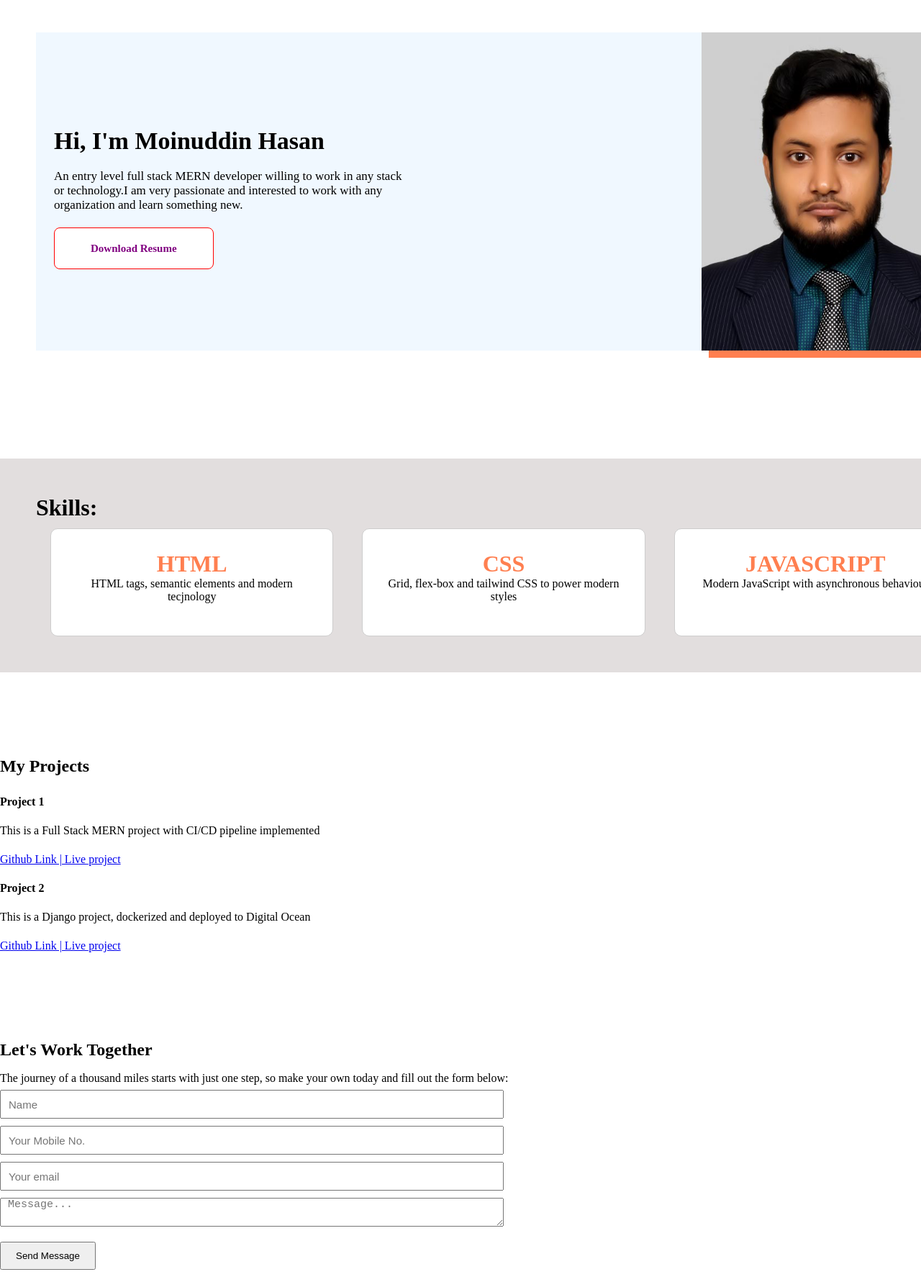
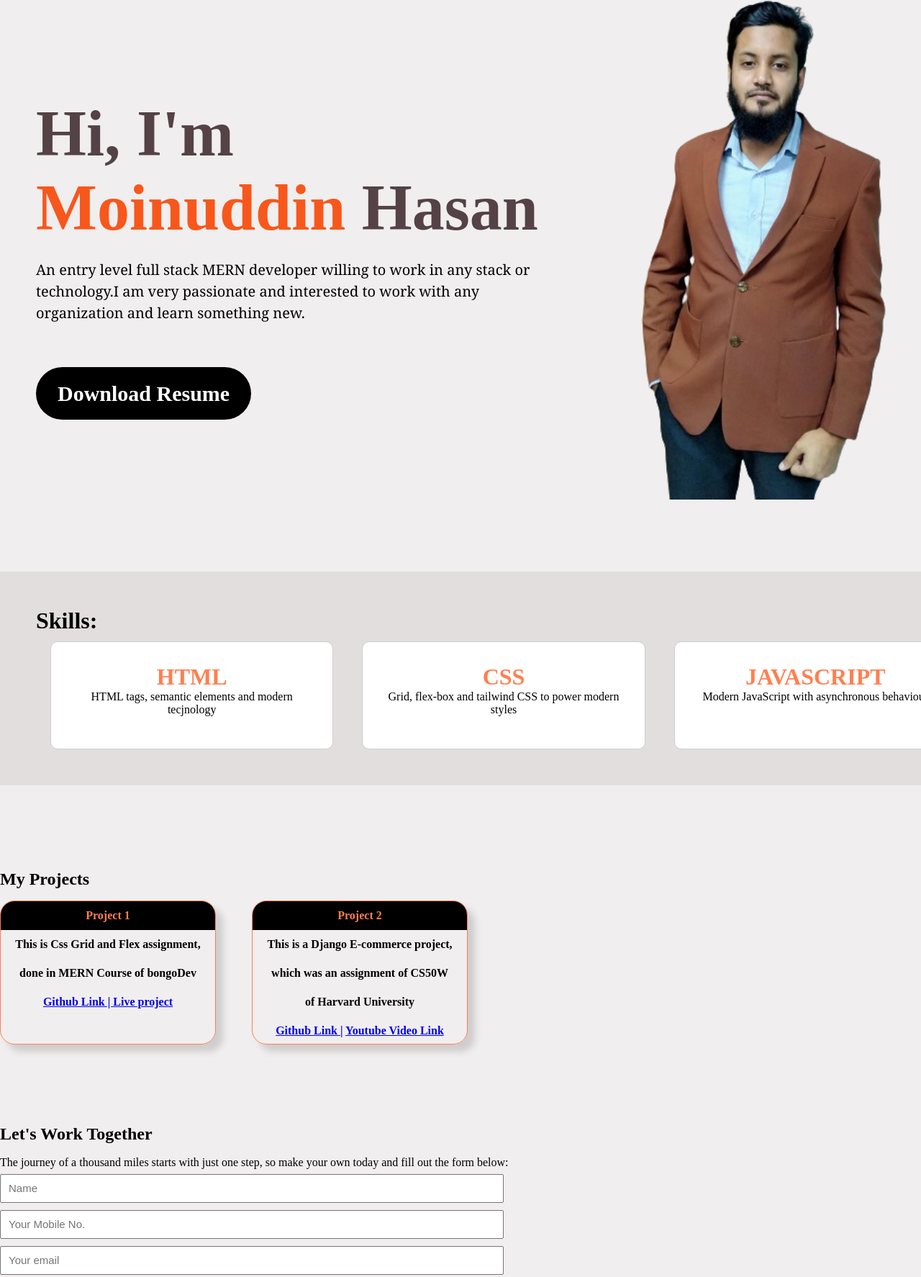
Before and after one commit to moinuddin587/Portfolio, a plain HTML site: page index.html in a window 1280 px wide. Shown: the part 179-1953 px from the top of the page at 72% size. Drawn offline with Linux system fonts and the light colour scheme.

Commit message:
update design

```diff
--- a/index.html
+++ b/index.html
@@ -21,13 +21,13 @@
     <main>
         <div class="hero">
             <div class="about-me">
-                <h1 class="my-name">Hi, I'm Moinuddin Hasan</h1>
+                <h1 class="my-name">Hi, I'm <span>Moinuddin</span> Hasan</h1>
                 <p class="me">An entry level full stack MERN developer willing to work in any
                     stack or technology.I am very passionate and interested to work with any organization
                     and learn something new.</p>
                 <a class="myBtn" href="/assets/files/Resume.pdf" target="_blank">Download Resume</a>
             </div>
-            <img src="/assets/images/1.png" alt="">
+            <img src="/assets/images/2.png" alt="">
         </div>
         <div class="skills">
             <h1>Skills:</h1>
@@ -48,12 +48,19 @@
         </div>
         <div class="projects">
             <h2>My Projects</h2>
-            <h4>Project 1</h4>
-            <p>This is a Full Stack MERN project with CI/CD pipeline implemented</p>
-            <a href="#">Github Link | Live project</a>
-            <h4>Project 2</h4>
-            <p>This is a Django project, dockerized and deployed to Digital Ocean</p>
-            <a href="#">Github Link | Live project</a>
+            <div class="projects-grid">
+                <div class="project-1">
+                    <h4>Project 1</h4>
+                    <p class="p">This is Css Grid and Flex assignment, done in MERN Course of bongoDev</p>
+                    <a href="#">Github Link | Live project</a>
+                </div>
+                <div class="project-2">
+                    <h4>Project 2</h4>
+                    <p>This is a Django E-commerce project, which was an assignment of CS50W of Harvard University</p>
+                    <a href="https://github.com/moinuddin587/Commerce">Github Link |</a>
+                    <a href="https://youtu.be/HBYzOvl5sRc?si=oBNiKMMnw7oc6jjP">Youtube Video Link</a>
+                </div>
+            </div>
         </div>
 
         <div class="contact">
--- a/style.css
+++ b/style.css
@@ -2,6 +2,10 @@
     margin: 0;
     padding: 0;
     box-sizing: border-box;
+}
+
+body {
+    background-color: rgb(240, 238, 238);
 }
 
 nav {
@@ -25,7 +29,7 @@ nav {
 }
 
 span {
-    color: rgb(255, 127, 80);
+    color: rgb(248, 87, 28);
 }
 
 .name {
@@ -38,46 +42,49 @@ span {
 }
 
 img {
-    width: 350px;
-    box-shadow: 10px 10px rgb(255, 127, 80);
+    width: 600px;
 }
 
 .hero {
     display: flex;
-    gap: 400px;
     align-items: center;
     justify-content: center;
-    margin: 150px 50px;
-    background-color: aliceblue
+    margin: 10px 50px;
+
 }
 
 .about-me {
-    width: 500px;
-    font-size: 17px;
+    margin-top: 100px;
+    width: 700px;
+    font-size: 20px;
 }
 
 .me {
-    margin-bottom: 40px;
+    margin-bottom: 80px;
+    line-height: 1.5;
+    font-family: Cambria, Cochin, Georgia, Times, 'Times New Roman', serif
 }
 
 .my-name {
     margin-bottom: 20px;
+    font-size: 90px;
+    color: rgb(84, 66, 70);
 }
 
 .myBtn {
-    background-color: white;
-    padding: 20px 50px;
-    border-radius: 8px;
+    background-color: black;
+    padding: 20px 30px;
+    border-radius: 40px;
     text-decoration: none;
-    font-size: 15px;
+    font-size: 30px;
     font-weight: bold;
-    border: 1px solid red;
-    color: purple;
+    /* border: 1px solid rgb(255, 127, 80); */
+    color: white;
 }
 
 .myBtn:hover {
     background-color: black;
-    color: white;
+    color: rgb(255, 127, 80);
 }
 
 
@@ -140,3 +147,34 @@ textarea {
 .send-btn {
     padding: 10px 20px;
 }
+
+.project-1,
+.project-2 {
+    border-radius: 20px;
+    overflow: hidden;
+    width: 300px;
+    height: 200px;
+    font-weight: bold;
+    line-height: 2.5;
+    text-align: center;
+    border: 1px solid rgb(255, 127, 80);
+    box-shadow: 10px 10px 10px rgb(207, 205, 205);
+}
+
+.projects-grid {
+    align-items: center;
+    width: 700px;
+    display: grid;
+    grid-auto-flow: column;
+}
+
+.project-1 h4,
+.project-2 h4 {
+    background-color: black;
+    color: rgb(255, 127, 80);
+}
+
+.project-1 p,
+.project-2 p {
+    padding: 0 20px;
+}
```
Also changed, not shown: 1.jpg (deleted), assets/images/2.png (added).
